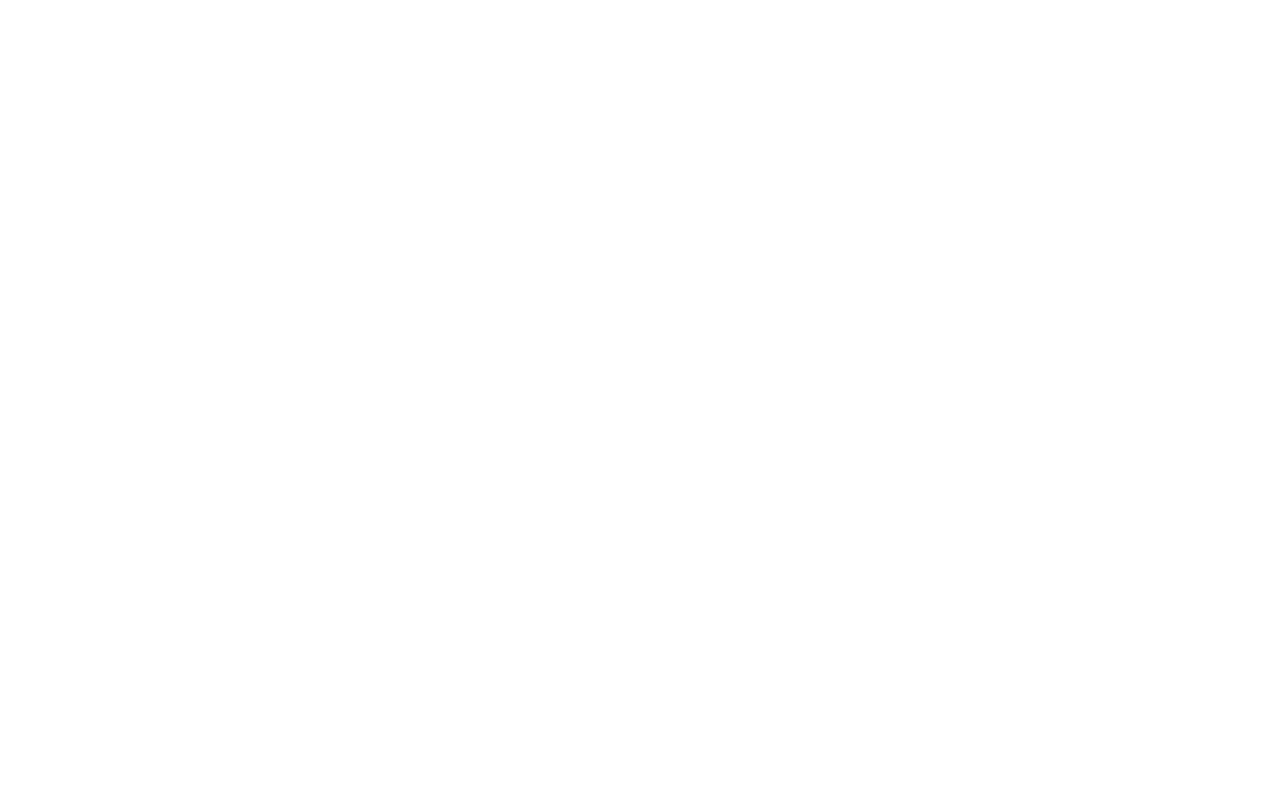
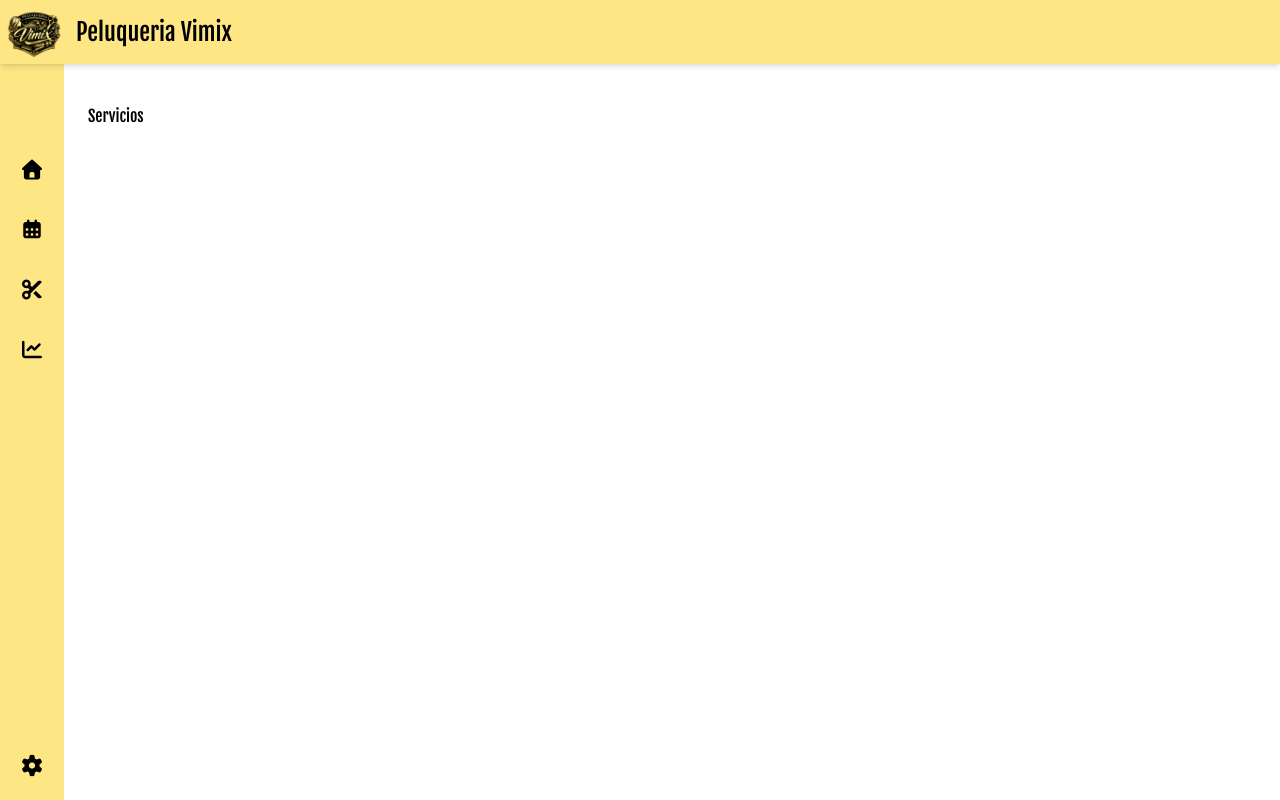
Before and after one commit to Nahucaroseli/turnos-peluqueria-front, a React (Vite) app: page /servicios in a window 1280 px wide. Before the commit this address had no page. Built offline with nearby package versions, Linux system fonts and the light colour scheme; a web font is replaced by a local one.

Commit message:
agregado servicios, config y stats y logo

```diff
--- a/src/App.tsx
+++ b/src/App.tsx
@@ -1,12 +1,20 @@
 import './App.css'
 import { Route, Routes } from 'react-router-dom';
 import { Home } from './pages/Home';
+import { Calendar } from './pages/Calendar';
+import { Services } from './pages/Services';
+import { Stats } from './pages/Stats';
+import { Config } from './pages/Config';
 
 function App() {
 
   return (
     <Routes>
       <Route path="/" element={<Home />} />
+      <Route path="/calendario" element={<Calendar />} />
+      <Route path="/servicios" element={<Services />} />
+      <Route path="/estadisticas" element={<Stats />} />
+      <Route path="/configuracion" element={<Config />} />
     </Routes>
   )
 }
--- a/src/components/Navbar.tsx
+++ b/src/components/Navbar.tsx
@@ -2,9 +2,9 @@
 export function Navbar(){
     return(
 
-        <div className="flex flex-row w-full h-16 bg-amber-200 p-3 gap-x-3 z-100 absolute shadow-md">
-            <i className="fa-solid fa-scissors text-4xl"></i>
-            <h1 className="text-2xl mt-1">Peluqueria Vimix</h1>
+        <div className="flex flex-row w-full h-16 bg-amber-200 p-1 gap-x-3 z-100 absolute shadow-md">
+            <img src="/Logo.png" alt="" className="w-15 h-15"/>
+            <h1 className="text-2xl mt-3">Peluqueria Vimix</h1>
         </div>
     )
 }
--- /dev/null
+++ b/src/pages/Config.tsx
@@ -0,0 +1,17 @@
+import { Aside } from "../components/Aside"
+import { Navbar } from "../components/Navbar"
+
+export function Config(){
+    return (
+        <div className='h-screen flex flex-col'>
+            <Navbar></Navbar>
+            <div className="flex flex-1 overflow-hidden">
+                <Aside></Aside>
+                <main className="flex-1 overflow-y-auto p-6 mt-20">
+                        <h1>Configuracion</h1>
+                </main>
+            </div>
+
+        </div>
+    )
+}
--- /dev/null
+++ b/src/pages/Services.tsx
@@ -0,0 +1,17 @@
+import { Aside } from "../components/Aside"
+import { Navbar } from "../components/Navbar"
+
+export function Services(){
+    return (
+        <div className='h-screen flex flex-col'>
+            <Navbar></Navbar>
+            <div className="flex flex-1 overflow-hidden">
+                <Aside></Aside>
+                <main className="flex-1 overflow-y-auto p-6 mt-20">
+                        <h1>Servicios</h1>
+                </main>
+            </div>
+
+        </div>
+    )
+}
--- /dev/null
+++ b/src/pages/Stats.tsx
@@ -0,0 +1,17 @@
+import { Aside } from "../components/Aside"
+import { Navbar } from "../components/Navbar"
+
+export function Stats(){
+    return (
+        <div className='h-screen flex flex-col'>
+            <Navbar></Navbar>
+            <div className="flex flex-1 overflow-hidden">
+                <Aside></Aside>
+                <main className="flex-1 overflow-y-auto p-6 mt-20">
+                        <h1>Estadisticas</h1>
+                </main>
+            </div>
+
+        </div>
+    )
+}
```
Also changed, not shown: public/Logo.png (added).
